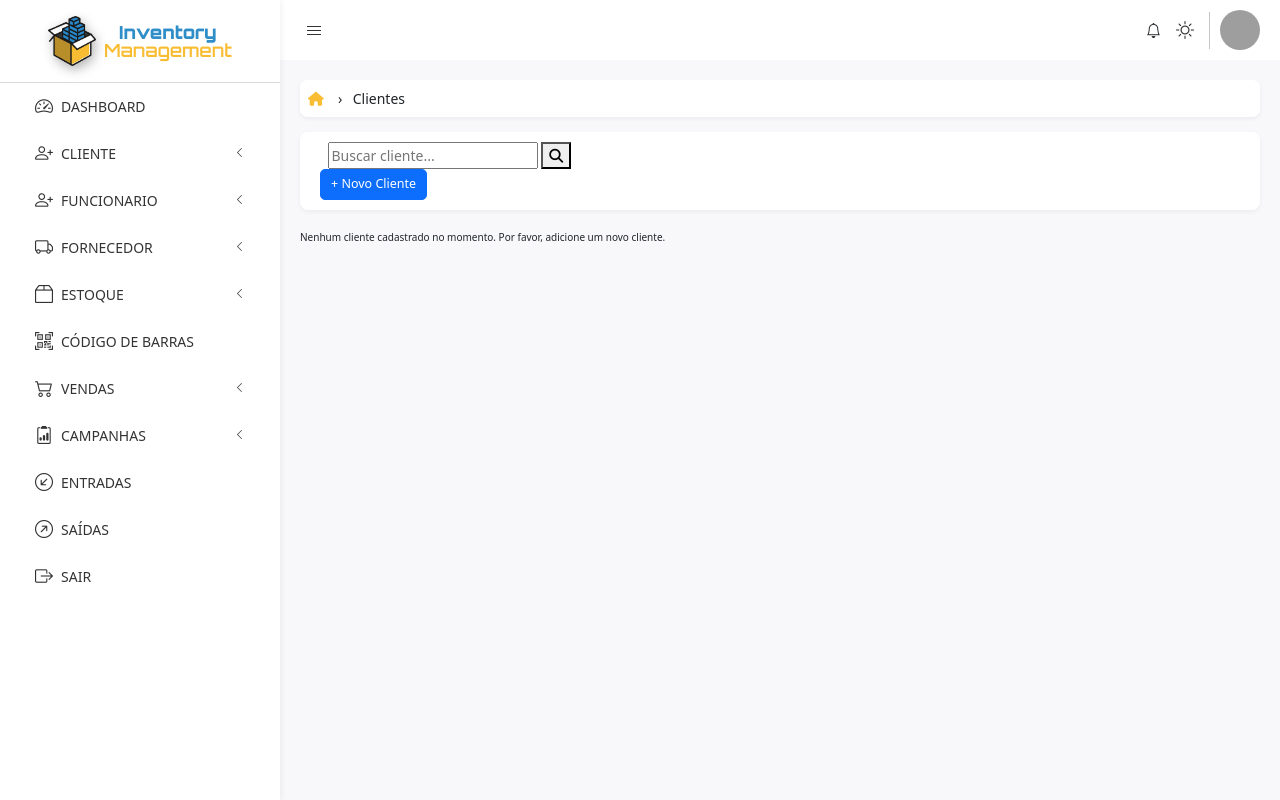
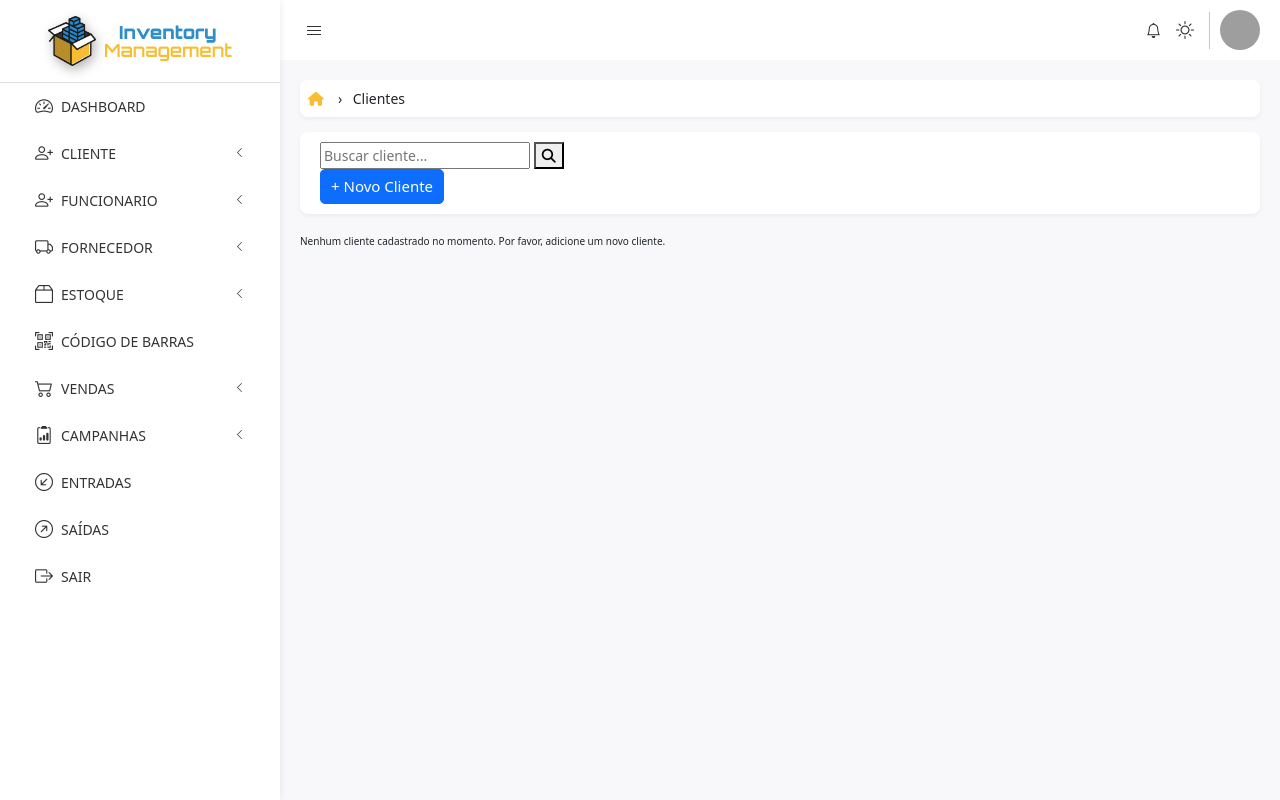
Before and after one commit to jackson-vip/sge, a Django app: page /clientes/ in a window 1280 px wide. Run offline with Django 5.2, Linux system fonts and the light colour scheme; the visitor is signed in with stand-in values (Sample User, id 1); data that the repository does not hold is empty; grey boxes are pictures that could not be loaded.

Commit message:
Ajusta a estrutura do formulário de busca e melhora a estilização do botão "Novo Cliente" na lista de clientes

```diff
--- a/basic_templates/global/partials/search.html
+++ b/basic_templates/global/partials/search.html
@@ -1,5 +1,4 @@
 <div class="search-container">
-    <div class="container">
     <form action="{% url 'cliente:cliente_list_view' %}" method="GET" class="search-form">
         <input type="search" id="search" class="search-input" placeholder="Buscar cliente..." name="qs" value="{{ qs }}" required>
         <button type="submit" class="search-button">
@@ -7,4 +6,14 @@
         </button>
     </form>
 </div>
+
+<!-- <div class="row">
+    <div class="col-md-12">
+        <div class="input-group rounded">
+        <input type="search" class="form-control rounded" placeholder="Pesquisar" aria-label="Search">
+        <button class="btn btn-outline-primary rounded-end" type="submit">
+            <i class="fas fa-search"></i>
+        </button>
         </div>
+    </div>
+</div> -->
--- a/clientes/templates/cliente/cliente_list_view.html
+++ b/clientes/templates/cliente/cliente_list_view.html
@@ -15,7 +15,7 @@
     <div class="search-container">
         {% include "global/partials/search.html" %}
     </div>
-    <a href="{% url 'cliente:cliente_create_view' %}" class="btn btn-lg btn-primary"> + Novo Cliente</a>
+    <a href="{% url 'cliente:cliente_create_view' %}" class="btn btn-lg btn-primary fs-4"> + Novo Cliente</a>
 </div>
 
 <!-- Seleção global -->
```
Lines whose indentation alone changed are shown as unchanged.
